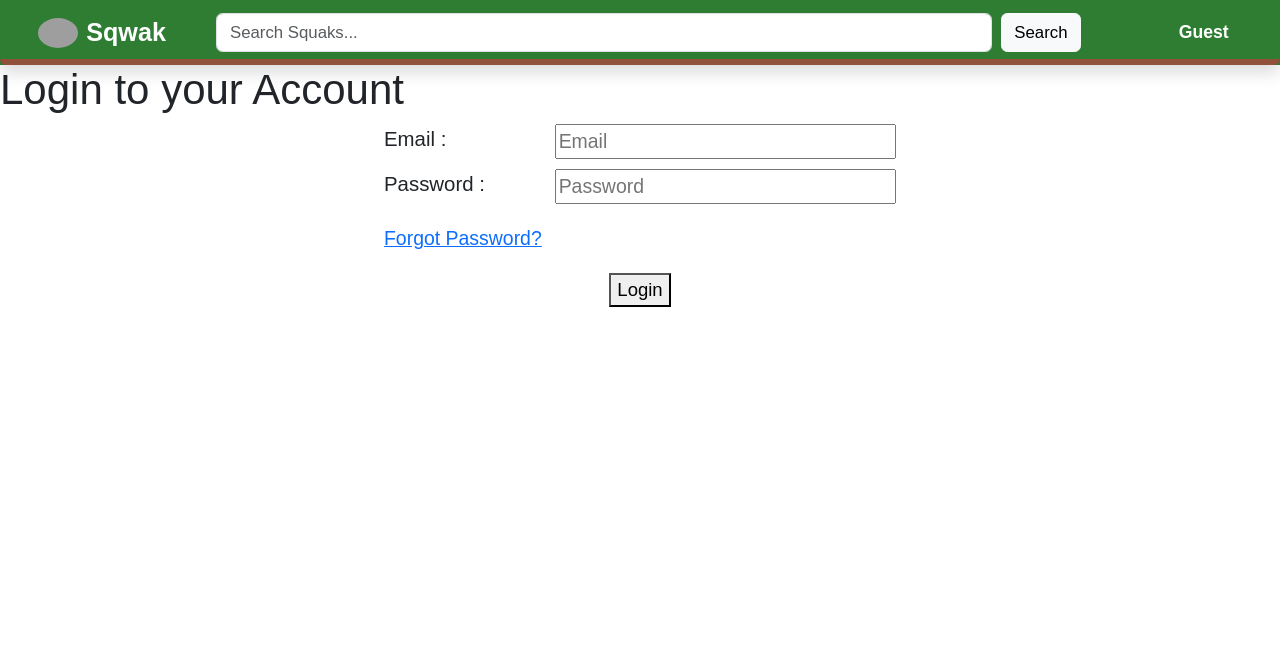
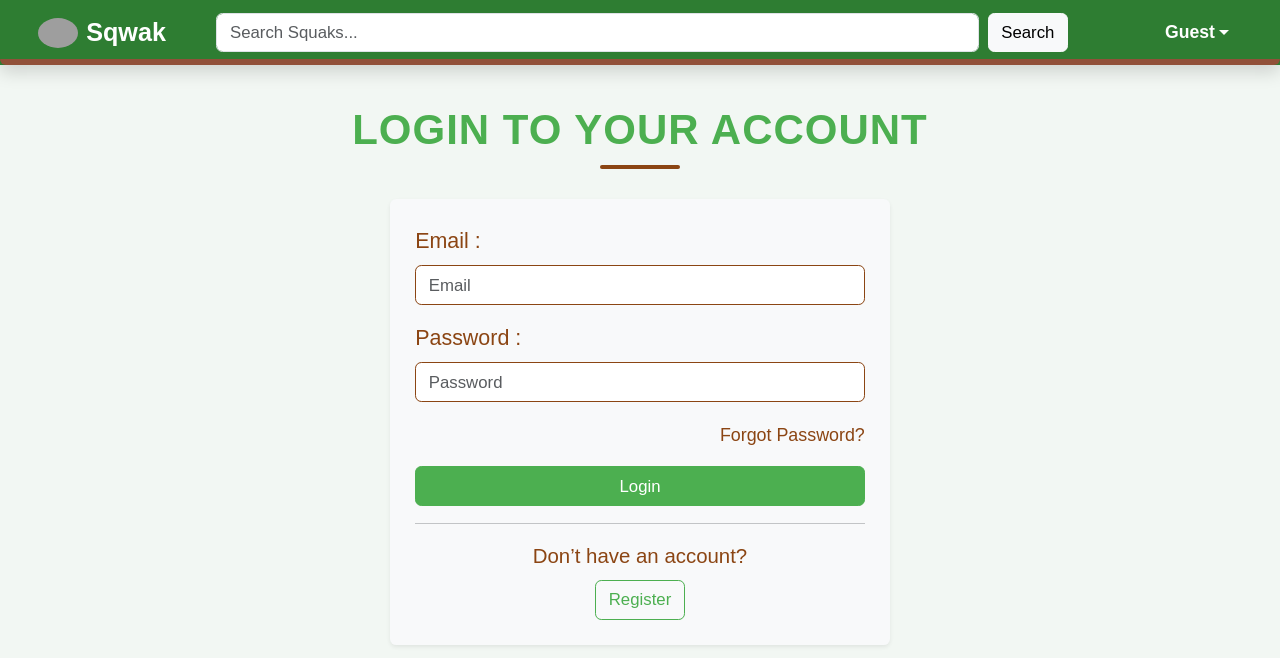
Before and after one commit to lamseey/forum-app, a Vue app: page /login in a window 1280 px wide. Shown: the top 658 px of the page. Built offline with nearby package versions, Linux system fonts and the light colour scheme; no server answers; grey boxes are pictures that could not be loaded.

Commit message:
Bootstraped Registration and Login

```diff
--- a/src/App.vue
+++ b/src/App.vue
@@ -48,6 +48,9 @@ watch(user, async (newUser) => {
     font-family: Arial, sans-serif;
     font-size: 105%;
   }
+  body {
+    background-color: #f2f7f3; /* light green background */
+  }
   nav {
     background-color: #333;
     color: white;
--- a/src/components/Navbar.vue
+++ b/src/components/Navbar.vue
@@ -85,28 +85,53 @@ const logout = async () => {
   border-radius: 0 0 8px 8px;
 }
 
-.btn-brown {
-  background-color: #915039;
-  color: white;
-  border: none;
-}
-.btn-brown:hover {
-  background-color: #9c5d46;
-  transform: scale(1.05);
-}
-
+/* Logo image */
 .navbar-brand img {
   border-radius: 50%;
 }
 
-button, .btn {
-  transition: transform 0.2s ease;
+/* Dropdown tweaks */
+.dropdown-toggle {
+  background-color: transparent;
+  padding: 6px 12px;
+  border-radius: 7px;
+  transition: all 0.2s ease;
 }
 
-.dropdown-toggle::after {
-  display: none; /* optional: hide arrow if you don't like it */
+
+.dropdown-menu {
+  border-radius: 12px;
+  box-shadow: 0 4px 16px rgba(0, 0, 0, 0.15);
+  min-width: 180px;
+  padding: 10px 0;
 }
 
+.dropdown-item {
+  font-weight: 500;
+  padding: 10px 20px;
+  color: #333;
+  transition: background-color 0.2s ease, color 0.2s ease;
+}
+
+.dropdown-item:hover {
+  background-color: #f0f0f0;
+}
+
+.dropdown-item.text-danger {
+  color: #d9534f;
+}
+
+.dropdown-item.text-danger:hover {
+  background-color: #fbeaea;
+}
+
+/* PDP image */
+.dropdown-toggle img {
+  border: 2px solid white;
+  box-shadow: 0 0 4px rgba(0, 0, 0, 0.2);
+}
+
+/* Notification icon */
 .notif-placeholder {
   width: 42px;
   height: 42px;
@@ -115,4 +140,11 @@ button, .btn {
   justify-content: center;
 }
 
+button, .btn {
+  transition: transform 0.2s ease, background-color 0.2s ease;
+}
+
+button:hover {
+  transform: scale(1.03);
+}
 </style>
--- a/src/views/Login.vue
+++ b/src/views/Login.vue
@@ -1,24 +1,37 @@
 <template>
-    <h1>Login to your Account</h1>
-    <div class="register-container">
-        <div class="register-grid">
-        <label>Email : </label>
-        <input type="email" placeholder="Email" v-model="email" />
-        <label>Password : </label>
-        <input type="password" placeholder="Password" v-model="password" />
-        </div>
+  <h1 class="main-title text-center">Login to your Account</h1>
+  <div class="login-container">
+    <form @submit.prevent="login" class="bg-light p-4 rounded shadow-sm">
+      <div class="mb-3">
+        <label for="email" class="form-label text-brown">Email :</label>
+        <input type="email" id="email" placeholder="Email" v-model="email" class="form-control" />
+      </div>
 
-        <!-- Forgot Password -->
-        <a href="#" @click.prevent="forgotPassword" style="align-self: flex-start; margin-left: 30%;">
-        Forgot Password?
-        </a>
+      <div class="mb-3">
+        <label for="password" class="form-label text-brown">Password :</label>
+        <input type="password" id="password" placeholder="Password" v-model="password" class="form-control" />
+      </div>
 
-        <button @click="login">Login</button>
-        <p v-if="error" style="color: red;">{{ error }}</p>
-        <p v-if="successMessage" style="color: green;">{{ successMessage }}</p>
-    </div>
+      <div class="mb-3 text-end">
+        <a href="#" @click.prevent="forgotPassword" class="text-decoration-none text-brown small">Forgot Password?</a>
+      </div>
+
+      <div class="text-center">
+        <button type="submit" class="btn btn-success w-100">Login</button>
+      </div>
+
+      <p v-if="error" class="text-danger text-center mt-3">{{ error }}</p>
+      <p v-if="successMessage" class="text-success text-center mt-3">{{ successMessage }}</p>
+
+      <hr />
+
+      <p class="text-center mt-3 mb-0 text-brown">Don’t have an account?</p>
+      <div class="text-center">
+        <router-link to="/register" class="btn btn-outline-success mt-2">Register</router-link>
+      </div>
+    </form>
+  </div>
 </template>
-
 
 
 <script setup>
@@ -64,18 +77,70 @@ const forgotPassword = async () => {
 
 
 <style scoped>
-.register-container {
-    display: flex;
-    align-items: center;
-    flex-direction: column;
-    gap: 20px;
+.login-container {
+  display: flex;
+  justify-content: center;
+  align-items: start;
+  padding-bottom: 40px;
+  min-height: 100vh;
+  background-color: #f2f7f3; /* light green background */
 }
 
-.register-grid {
-    display: grid;
-    grid-template-columns: 1fr 2fr;
-    width: 40%;
-    text-align: left;
-    row-gap: 10px;
+form {
+  width: 100%;
+  max-width: 500px;
 }
+
+.main-title {
+  color: #4CAF50; /* duck green */
+  font-size: 2.5rem;
+  font-weight: 700;
+  text-transform: uppercase;
+  letter-spacing: 1px;
+  margin-top: 40px;
+  margin-bottom: 30px;
+  position: relative;
+}
+
+.main-title::after {
+  content: '';
+  display: block;
+  width: 80px;
+  height: 4px;
+  background-color: #8B4513; /* duck brown */
+  margin: 10px auto 0 auto;
+  border-radius: 2px;
+}
+
+.text-brown {
+  color: #8B4513;
+}
+
+.bg-light {
+  background-color: #f9f9f9;
+}
+
+.form-control {
+  border: 1px solid #8B4513;
+}
+
+.btn-success {
+  background-color: #4CAF50;
+  border-color: #4CAF50;
+}
+
+.btn-success:hover {
+  background-color: #45a049;
+}
+
+.btn-outline-success {
+  color: #4CAF50;
+  border-color: #4CAF50;
+}
+
+.btn-outline-success:hover {
+  background-color: #4CAF50;
+  color: white;
+}
+
 </style>
--- a/src/views/Register.vue
+++ b/src/views/Register.vue
@@ -1,22 +1,43 @@
 <template>
-  <h1>Create a new Account</h1>
+  <h1 class="main-title text-center">Create a new Account</h1>
   <div class="register-container">
-    <div class="register-grid">
-      <label>Username : </label>
-      <input type="text" placeholder="Username" v-model="username" />
-      <label>Email : </label>
-      <input type="email" placeholder="Email" v-model="email" />
-      <label>Password : </label>
-      <input type="password" placeholder="Password" v-model="password" />
-      <label>Birthday : </label>
-      <input type="date" v-model="birthday" />
-      <label>Profil Picture : </label>
-      <input placeholder="Enter image link" v-model="pdp" />
-      <label>Biographie : </label>
-      <textarea placeholder="Bio" v-model="bio" ></textarea>
-    </div>
-    <button @click="register">Submit</button>
-    <p v-if="error" style="color: red;">{{ error }}</p>
+    <form @submit.prevent="register" class="bg-light p-4 rounded shadow-sm">
+      <div class="mb-2">
+        <label for="username" class="form-label text-brown">Username :</label>
+        <input type="text" id="username" placeholder="Username" v-model="username" class="form-control" />
+      </div>
+
+      <div class="mb-2">
+        <label for="email" class="form-label text-brown">Email :</label>
+        <input type="email" id="email" placeholder="Email" v-model="email" class="form-control" />
+      </div>
+
+      <div class="mb-2">
+        <label for="password" class="form-label text-brown">Password :</label>
+        <input type="password" id="password" placeholder="Password" v-model="password" class="form-control" />
+      </div>
+
+      <div class="mb-2">
+        <label for="birthday" class="form-label text-brown">Birthday :</label>
+        <input type="date" id="birthday" v-model="birthday" class="form-control" />
+      </div>
+
+      <div class="mb-2">
+        <label for="pdp" class="form-label text-brown">Profile Picture :</label>
+        <input type="text" id="pdp" placeholder="Enter image link (A default Icon will be generated)" v-model="pdp" class="form-control" />
+      </div>
+
+      <div class="mb-2">
+        <label for="bio" class="form-label text-brown">Biographie :</label>
+        <textarea id="bio" placeholder="Bio" v-model="bio" class="form-control"></textarea>
+      </div>
+
+      <div class="text-center">
+        <button type="submit" class="btn btn-success">Submit</button>
+      </div>
+
+      <p v-if="error" class="text-danger text-center mt-3">{{ error }}</p>
+    </form>
   </div>
 </template>
 
@@ -29,16 +50,70 @@ const { email, password, username, bio, birthday, error, pdp, register } = useSi
 <style scoped>
 .register-container {
   display: flex;
-  align-items: center;
-  flex-direction: column;
-  gap: 20px;
+  justify-content: center;
+  align-items: start;
+  padding-top: 10px;
+  padding-bottom: 40px;
+  min-height: 100vh;
+  background-color: #f2f7f3; /* Optional: light green background */
 }
 
-.register-grid {
-  display: grid;
-  grid-template-columns: 1fr 2fr;
-  width: 40%;
-  text-align: left;
-  row-gap: 10px;
+.main-title {
+  color: #1e6b21; /* duck green */
+  font-size: 2.5rem;
+  font-weight: 700;
+  text-transform: uppercase;
+  letter-spacing: 1px;
+  margin-top: 40px;
+  position: relative;
+}
+
+.main-title::after {
+  content: '';
+  display: block;
+  width: 80px;
+  height: 4px;
+  background-color: #8B4513; /* duck brown */
+  margin: 10px auto 0 auto;
+  border-radius: 2px;
+}
+
+form {
+  width: 100%;
+  max-width: 600px;
+}
+
+.text-success {
+  color: #4CAF50 !important; /* green text for heading */
+  margin-top: 20px;
+}
+
+.text-brown {
+  color: #8B4513; /* brown text for labels */
+}
+
+.bg-light {
+  background-color: #f9f9f9; /* light background for form */
+}
+
+.form-control {
+  border: 1px solid #8B4513; /* brown border for input fields */
+}
+
+.btn-success {
+  background-color: #4CAF50; /* green button */
+  border-color: #4CAF50;
+}
+
+.btn-success:hover {
+  background-color: #45a049; /* slightly darker green on hover */
+}
+
+textarea.form-control {
+  min-height: 100px;
+}
+
+.error {
+  color: red;
 }
 </style>
```
